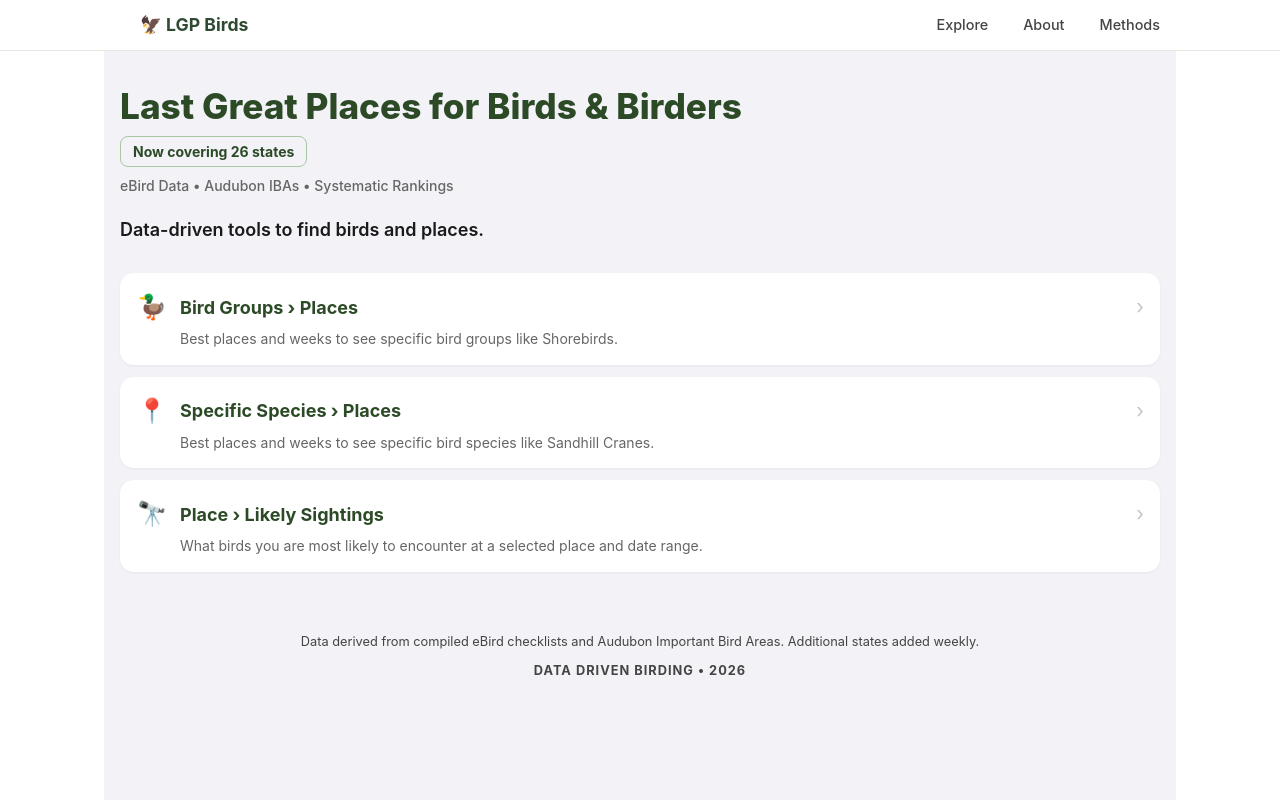
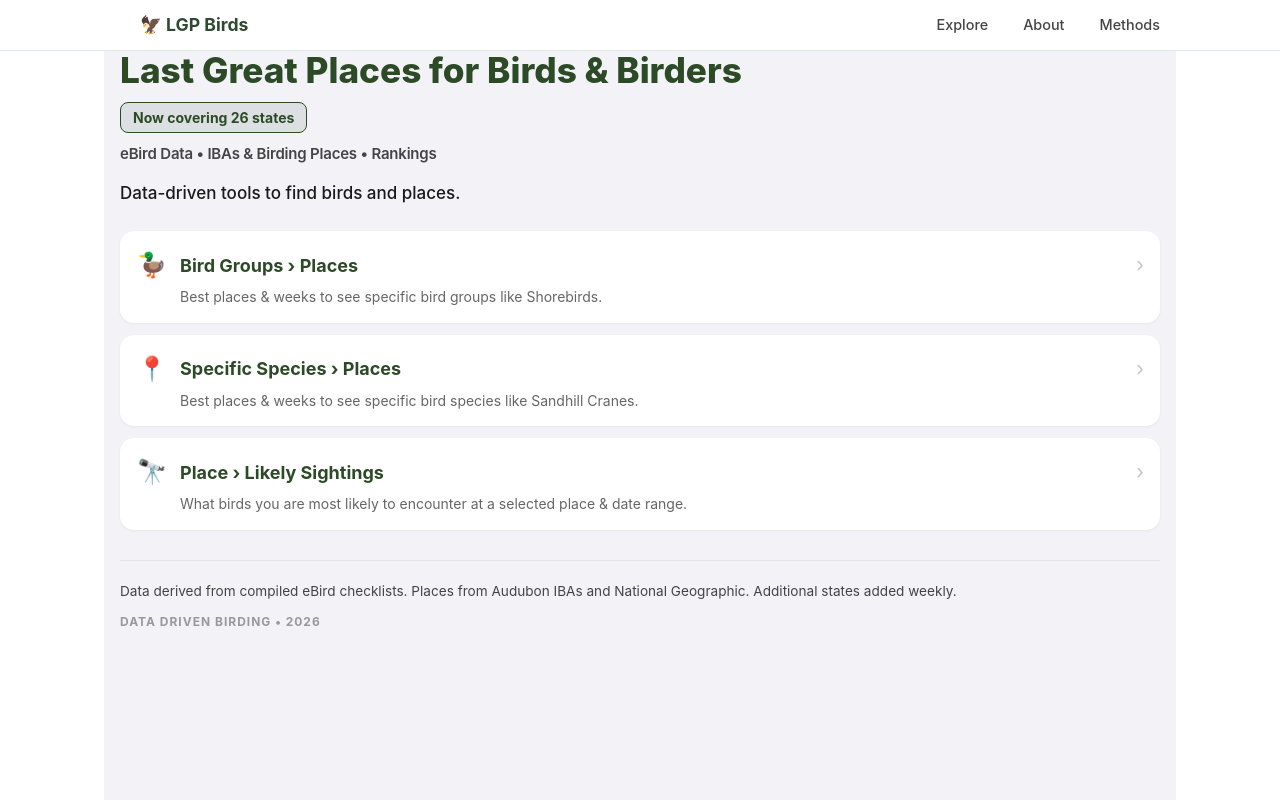
Before and after one commit to lastgreatplaces/LGP-Birds, a Next.js app: page / in a window 1280 px wide. Shown: the top 800 px of the page. Built offline with nearby package versions, Linux system fonts and the light colour scheme.

Commit message:
gemini tweaks to home page code

```diff
--- a/app/page.tsx
+++ b/app/page.tsx
@@ -6,44 +6,45 @@ export default function HomePage() {
   const cards = [
     {
       title: "Bird Groups › Places",
-      desc: "Best places and weeks to see specific bird groups like Shorebirds.",
+      desc: "Best places & weeks to see specific bird groups like Shorebirds.",
       link: "/explore/places_for_groups",
       icon: "🦆"
     },
     {
       title: "Specific Species › Places",
-      desc: "Best places and weeks to see specific bird species like Sandhill Cranes.",
+      desc: "Best places & weeks to see specific bird species like Sandhill Cranes.",
       link: "/explore/places_for_species",
       icon: "📍"
     },
     {
       title: "Place › Likely Sightings",
-      desc: "What birds you are most likely to encounter at a selected place and date range.",
+      desc: "What birds you are most likely to encounter at a selected place & date range.",
       link: "/explore/species_at_places",
       icon: "🔭"
     }
   ];
 
   return (
-    <div className="container" style={{ padding: '16px', backgroundColor: '#f2f2f7', minHeight: '100vh' }}>
+    <div className="container" style={{ padding: '0 16px 16px 16px', backgroundColor: '#f2f2f7', minHeight: '100vh' }}>
 
-      {/* Hero Section - Compressed for iPhone */}
-      <header style={{ paddingTop: '20px', paddingBottom: '20px', textAlign: 'left' }}>
+      {/* Header section with zero top buffer */}
+      <header style={{ paddingTop: '0px', paddingBottom: '10px', textAlign: 'left' }}>
         <h1 style={{
           fontSize: '2.2rem',
           fontWeight: '800',
           color: '#2d4a27',
           lineHeight: '1.1',
-          marginBottom: '10px'
+          margin: '0 0 12px 0'
         }}>
           Last Great Places for Birds & Birders
         </h1>
 
-        {/* Data Badge & Labels */}
-        <div style={{ display: 'flex', flexDirection: 'column', gap: '8px', marginBottom: '20px' }}>
+        {/* Updated Badge & Subhead */}
+        <div style={{ display: 'flex', flexDirection: 'column', gap: '10px', marginBottom: '15px' }}>
           <div style={{
             display: 'inline-block',
-            border: '1.5px solid #a8c6a4',
+            backgroundColor: 'rgba(45, 74, 39, 0.1)', /* Subtle green tint */
+            border: '1.5px solid #2d4a27',
             color: '#2d4a27',
             padding: '4px 12px',
             borderRadius: '8px',
@@ -53,22 +54,25 @@ export default function HomePage() {
           }}>
             Now covering 26 states
           </div>
-          <div style={{ fontSize: '14px', color: '#666', fontWeight: '500' }}>
-            eBird Data • Audubon IBAs • Systematic Rankings
-          </div>
+
+          <p style={{
+            fontSize: '15px',
+            fontWeight: '600',
+            color: '#444',
+            margin: '0',
+            letterSpacing: '-0.2px'
+          }}>
+            eBird Data • IBAs & Birding Places • Rankings
+          </p>
         </div>
 
-        <p style={{ fontSize: '18px', fontWeight: '600', color: '#1a1a1a', marginBottom: '10px' }}>
+        <p style={{ fontSize: '17px', fontWeight: '500', color: '#1a1a1a', marginBottom: '15px', textAlign: 'left' }}>
           Data-driven tools to find birds and places.
         </p>
       </header>
 
-      {/* Tool Cards - Apple Health Style */}
-      <div style={{
-        display: 'flex',
-        flexDirection: 'column',
-        gap: '12px'
-      }}>
+      {/* Tool Cards */}
+      <div style={{ display: 'flex', flexDirection: 'column', gap: '12px' }}>
         {cards.map((card) => (
           <Link
             key={card.title}
@@ -82,10 +86,11 @@ export default function HomePage() {
               padding: '16px',
               boxShadow: '0 1px 3px rgba(0,0,0,0.05)',
               color: 'inherit',
-              transition: 'transform 0.1s ease'
+              transition: 'transform 0.1s ease',
+              textAlign: 'left'
             }}
           >
-            {/* Action Line (Top Row) */}
+            {/* Action Line */}
             <div style={{ display: 'flex', alignItems: 'center', justifyContent: 'space-between', marginBottom: '4px' }}>
               <div style={{ display: 'flex', alignItems: 'center', gap: '12px', flexGrow: 1 }}>
                 <span style={{ fontSize: '24px', width: '32px', textAlign: 'center' }}>{card.icon}</span>
@@ -96,12 +101,13 @@ export default function HomePage() {
               <span style={{ color: '#c4c4c6', fontSize: '20px' }}>›</span>
             </div>
 
-            {/* Context Line (Bottom Row) */}
+            {/* Description */}
             <div style={{
               fontSize: '14px',
               color: '#666',
               marginLeft: '44px',
-              lineHeight: '1.4'
+              lineHeight: '1.4',
+              textAlign: 'left'
             }}>
               {card.desc}
             </div>
@@ -109,25 +115,32 @@ export default function HomePage() {
         ))}
       </div>
 
-      {/* Coverage Strip (Fine Print) */}
+      {/* Revised Footer */}
       <footer style={{
-        marginTop: '40px',
+        marginTop: '30px',
         padding: '20px 0',
-        textAlign: 'center',
-        fontSize: '0.8rem',
-        color: '#888',
-        lineHeight: '1.5'
+        textAlign: 'left',
+        fontSize: '0.85rem',
+        color: '#777',
+        lineHeight: '1.5',
+        borderTop: '1px solid #e5e5ea'
       }}>
-        <p style={{ margin: 0 }}>
-          Data derived from compiled eBird checklists and Audubon Important Bird Areas.
-          Additional states added weekly.
+        <p style={{ margin: '0 0 12px 0' }}>
+          Data derived from compiled eBird checklists. Places from Audubon IBAs and National Geographic. Additional states added weekly.
         </p>
-        <p style={{ marginTop: '10px', fontWeight: 'bold', letterSpacing: '1px' }}>
+        <p style={{ fontWeight: 'bold', letterSpacing: '1px', color: '#999', fontSize: '0.75rem' }}>
           DATA DRIVEN BIRDING • 2026
         </p>
       </footer>
 
       <style jsx>{`
+        /* Global Nav Left Alignment */
+        :global(nav), :global(.nav-container) {
+          justify-content: flex-start !important;
+          text-align: left !important;
+          padding-left: 0 !important;
+        }
+
         .tool-card:active {
           transform: scale(0.97);
           background-color: #f9f9f9 !important;
```
